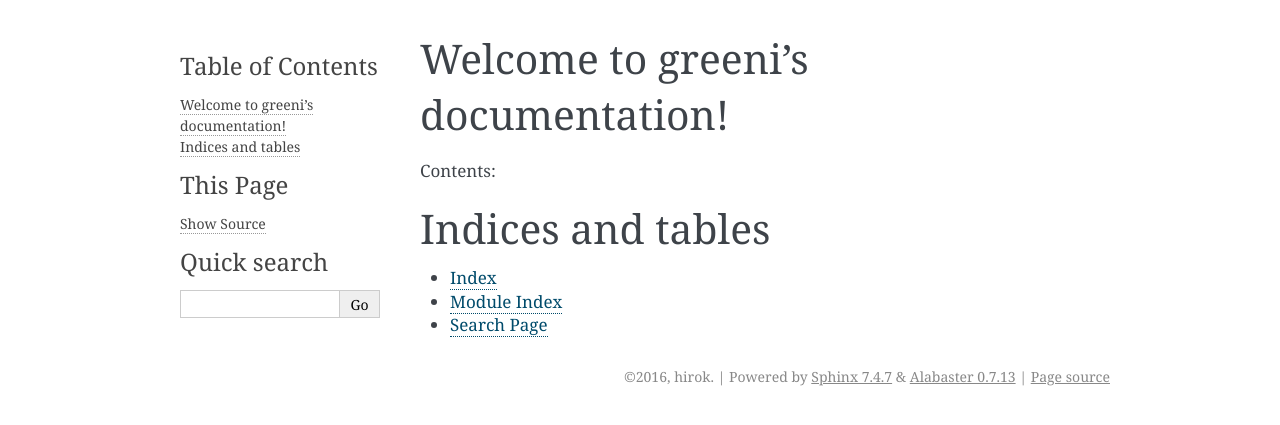
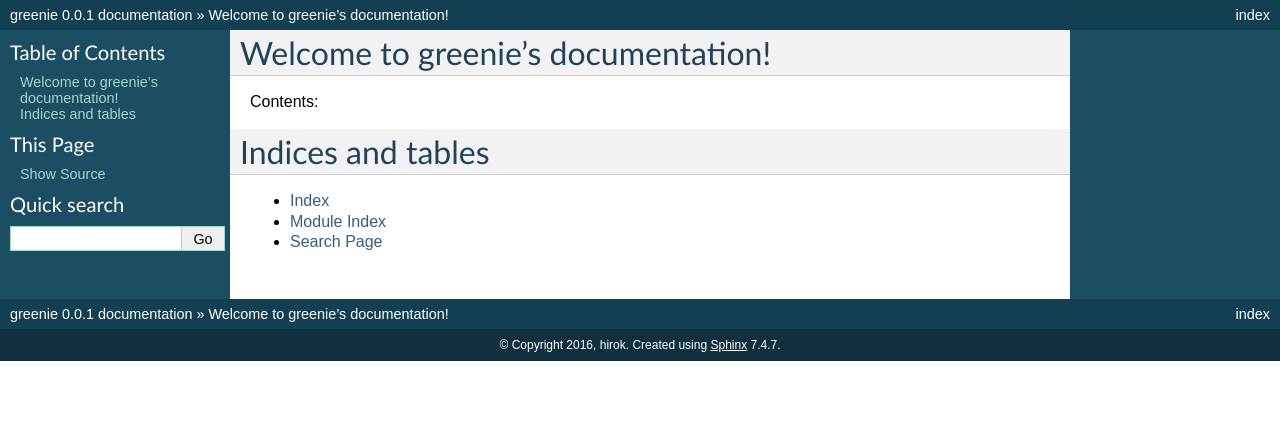
Before and after one commit to hirokgreen/greenbook, a Sphinx documentation site: the page built from docs/source/index.rst, in a window 1280 px wide. Shown: the top 425 px of the page. Built offline with Sphinx 7.4.7, drawn with Linux system fonts in a browser that asks for light colours.

Commit message:
documentation modified

```diff
--- a/docs/source/conf.py
+++ b/docs/source/conf.py
@@ -1,7 +1,7 @@
 # -*- coding: utf-8 -*-
 #
-# greeni documentation build configuration file, created by
-# sphinx-quickstart on Sun Feb 07 23:12:46 2016.
+# greenie documentation build configuration file, created by
+# sphinx-quickstart on Mon Feb 08 00:22:15 2016.
 #
 # This file is execfile()d with the current directory set to its
 # containing dir.
@@ -47,7 +47,7 @@
 master_doc = 'index'
 
 # General information about the project.
-project = u'greeni'
+project = u'greenie'
 copyright = u'2016, hirok'
 author = u'hirok'
 
@@ -109,7 +109,7 @@
 
 # The theme to use for HTML and HTML Help pages.  See the documentation for
 # a list of builtin themes.
-html_theme = 'alabaster'
+html_theme = 'default'
 
 # Theme options are theme-specific and customize the look and feel of a theme
 # further.  For a list of options available for each theme, see the
@@ -201,7 +201,7 @@
 #html_search_scorer = 'scorer.js'
 
 # Output file base name for HTML help builder.
-htmlhelp_basename = 'greenidoc'
+htmlhelp_basename = 'greeniedoc'
 
 # -- Options for LaTeX output ---------------------------------------------
 
@@ -223,7 +223,7 @@
 # (source start file, target name, title,
 #  author, documentclass [howto, manual, or own class]).
 latex_documents = [
-    (master_doc, 'greeni.tex', u'greeni Documentation',
+    (master_doc, 'greenie.tex', u'greenie Documentation',
      u'hirok', 'manual'),
 ]
 
@@ -253,7 +253,7 @@
 # One entry per manual page. List of tuples
 # (source start file, name, description, authors, manual section).
 man_pages = [
-    (master_doc, 'greeni', u'greeni Documentation',
+    (master_doc, 'greenie', u'greenie Documentation',
      [author], 1)
 ]
 
@@ -267,8 +267,8 @@
 # (source start file, target name, title, author,
 #  dir menu entry, description, category)
 texinfo_documents = [
-    (master_doc, 'greeni', u'greeni Documentation',
-     author, 'greeni', 'One line description of project.',
+    (master_doc, 'greenie', u'greenie Documentation',
+     author, 'greenie', 'One line description of project.',
      'Miscellaneous'),
 ]
 
--- a/docs/source/index.rst
+++ b/docs/source/index.rst
@@ -1,10 +1,10 @@
-.. greeni documentation master file, created by
-   sphinx-quickstart on Sun Feb 07 23:12:46 2016.
+.. greenie documentation master file, created by
+   sphinx-quickstart on Mon Feb 08 00:22:15 2016.
    You can adapt this file completely to your liking, but it should at least
    contain the root `toctree` directive.
 
-Welcome to greeni's documentation!
-==================================
+Welcome to greenie's documentation!
+===================================
 
 Contents:
 
```
Also changed, not shown: 15 other files.
